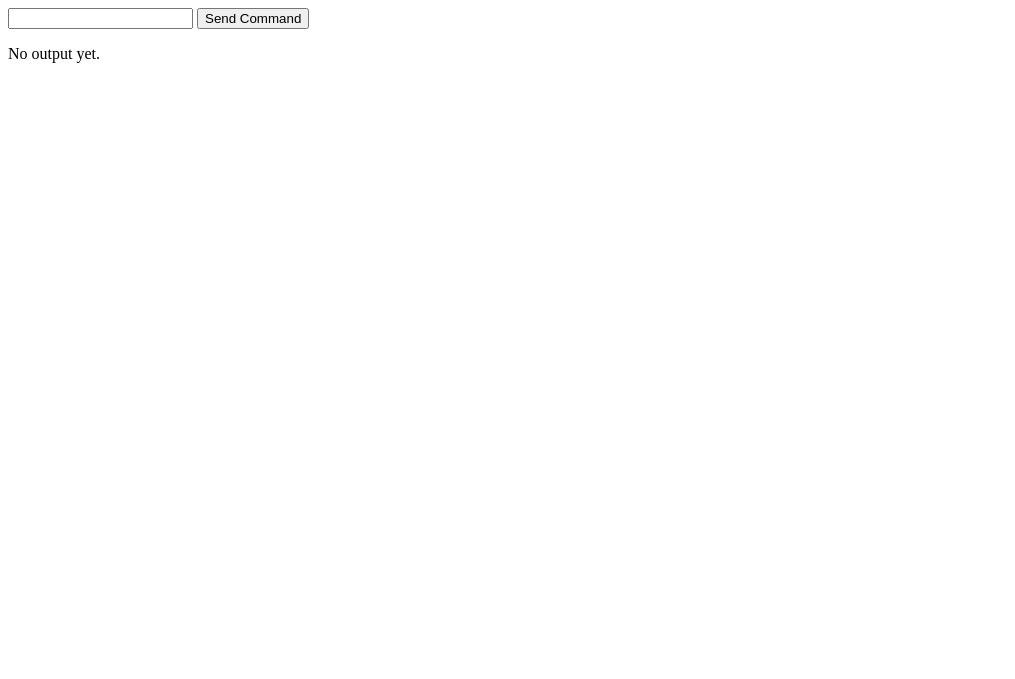
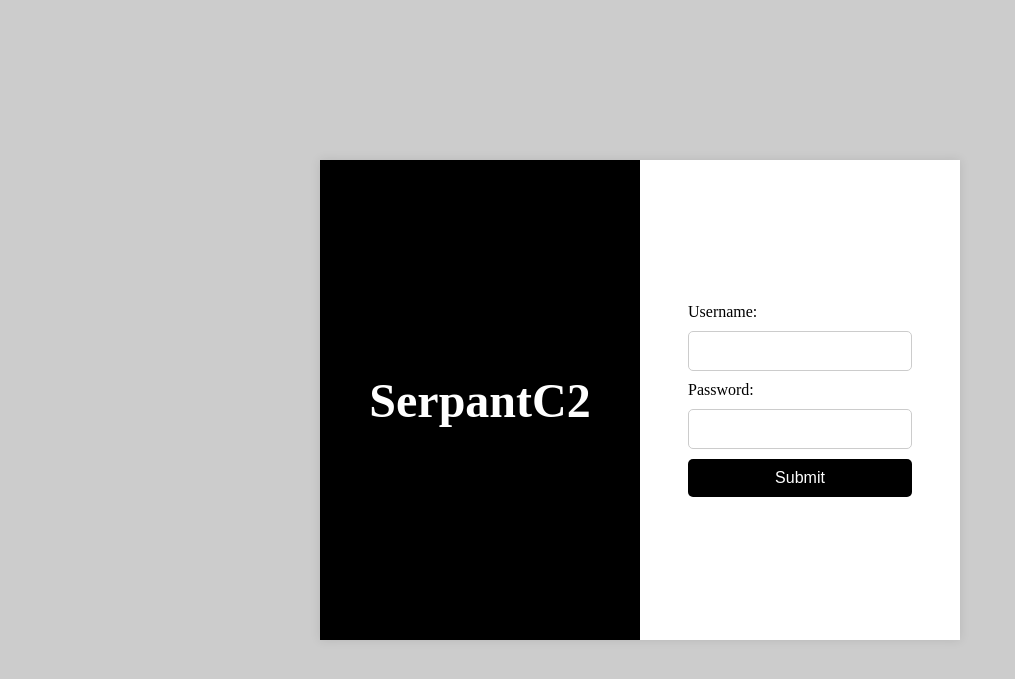
Before and after one commit to ghost827247/ASM-C-Low-level-Practice, a Flask app: template C-Projects/Basic-C2/Backend/templates/input.html in a window 1280 px wide. Shown: the top 679 px of the page, without its empty margins (0-1015 px from the left). Run offline with Flask 3, Linux system fonts and the light colour scheme; the template is opened without the code that fills it, so the values that code supplies are empty.

Commit message:
Update input.html

```diff
--- a/C-Projects/Basic-C2/Backend/templates/input.html
+++ b/C-Projects/Basic-C2/Backend/templates/input.html
@@ -3,18 +3,26 @@
 <head>
 	<meta charset="utf-8">
 	<meta name="viewport" content="width=device-width, initial-scale=1">
+	<link rel="stylesheet" type="text/css" href="{{ url_for('static', filename='css/login.css') }}">
 	<title>Serpant C2</title>
 </head>
 <body>
-	<form action="{{ url_for('update_command') }}" method="POST">
-		<input type="text" name="command" id="command">
-		<input type="submit" value="Send Command">
-	</form>
-
-	{% if output %}
-        <p>Output: {{ output }}</p>
-    {% else %}
-        <p>No output yet.</p>
-    {% endif %}
+	<div class="box">
+		<div class="left-side">
+			<h1>SerpantC2</h1>
+		</div>
+		<div class="right-side">
+			<form action="/login" method="POST">
+				<label for="username">Username:</label>
+				<input type="text" name="username">
+				<label for="password">Password:</label>
+				<input type="password" name="password">
+				<input type="submit" name="submit">
+				{% if error %}
+					<p style="color: red;">{{ error }}</p>
+				{% endif %}
+			</form>
+		</div>
+	</div>
 </body>
 </html>
```
